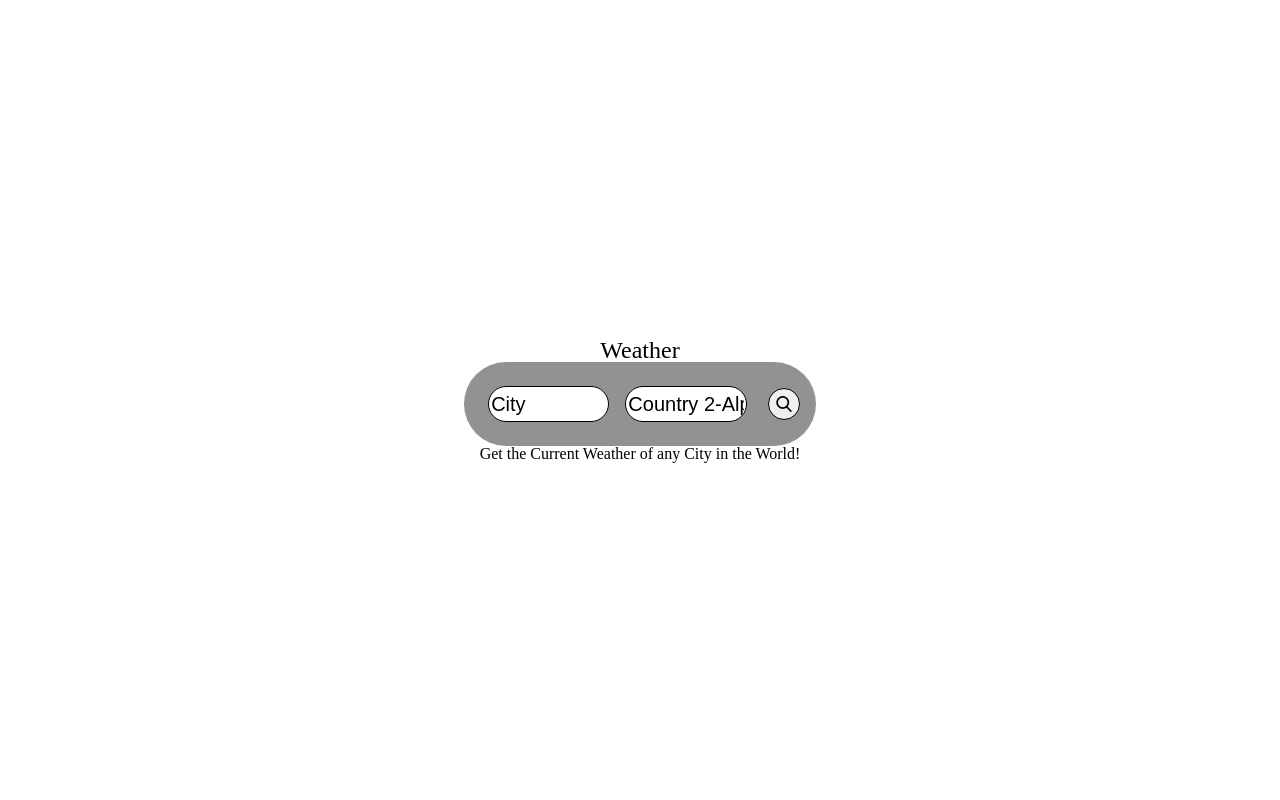
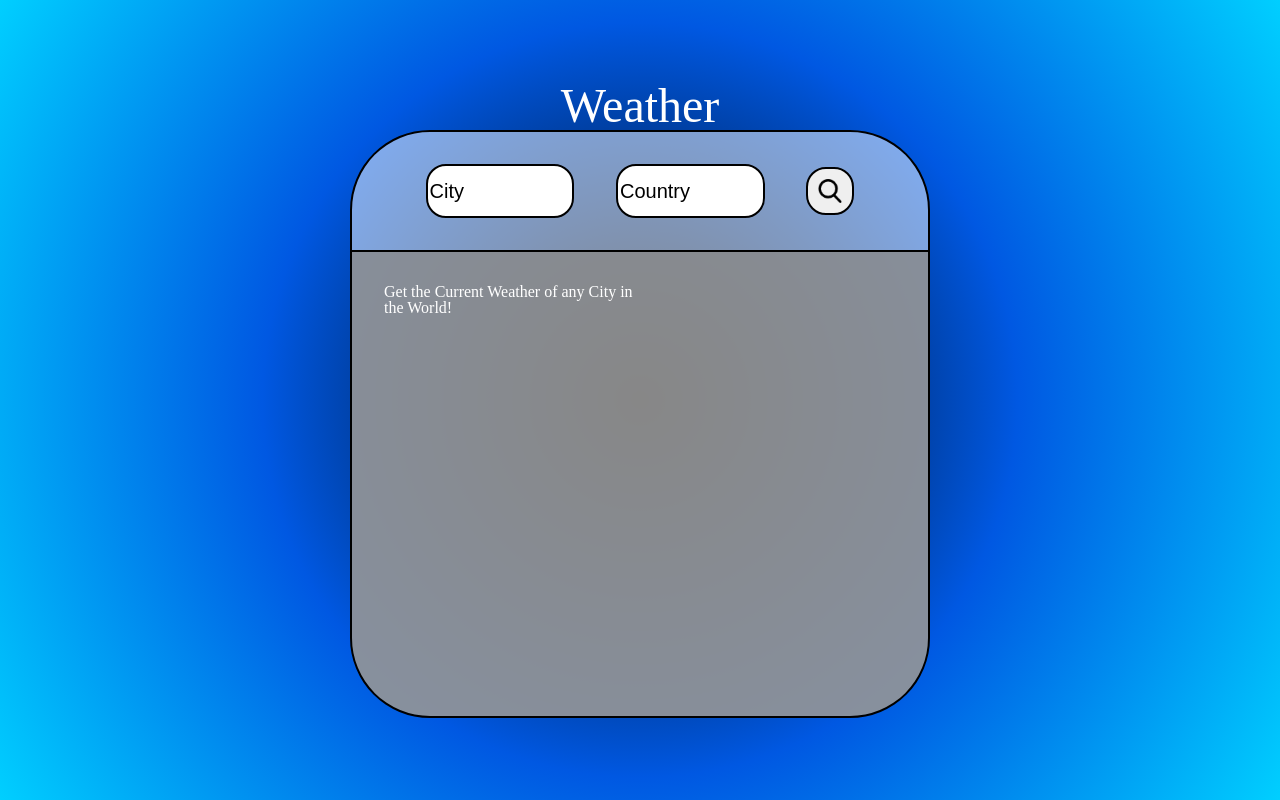
Before and after one commit to DevinFischer32/weather, a React (Create React App) app: page / in a window 1280 px wide. Built offline with nearby package versions, Linux system fonts and the light colour scheme.

Commit message:
styling and font

```diff
--- a/src/App.js
+++ b/src/App.js
@@ -66,10 +66,6 @@ function App() {
         `https://api.openweathermap.org/data/2.5/weather?q=${form.city},${form.country}&units=imperial&appid=${process.env.REACT_APP_API_KEY}`
       )
       .then((res) => {
-        document.body.style.backgroundImage =
-          "url('https://source.unsplash.com/1600x900/?" +
-          form.city +
-          " nature')";
         setdata(res.data);
         setdisplay({
           city: res.data.name,
--- a/src/CSS/App.css
+++ b/src/CSS/App.css
@@ -1,41 +1,59 @@
+@import url("https://fonts.googleapis.com/css2?family=Montserrat&display=swap");
+
+body {
+  color: rgb(255, 255, 255);
+  font-family: "Montserrat", Arial, Helvetica, sans-serif;
+}
+
 #main_container {
   height: 100vh;
   display: flex;
   justify-content: center;
   align-items: center;
   flex-direction: column;
+  background: radial-gradient(
+    circle,
+    rgba(0, 0, 0, 1) 0%,
+    rgba(0, 88, 226, 1) 50%,
+    rgba(0, 207, 255, 1) 100%
+  );
 }
 .weather_container {
   padding: 32px;
   width: 40%;
   height: 50%;
-  background-color: rgba(0, 0, 0, 0.7);
-  color: aliceblue;
+  background-color: rgba(150, 150, 150, 0.9);
+  border: 2px solid black;
+  border-top: 1px solid black;
   display: grid;
-  grid-template-columns: 1fr 1fr 1fr;
+  grid-template-columns: 1fr 1fr;
+  border-bottom-left-radius: 5rem;
+  border-bottom-right-radius: 5rem;
 }
 #form {
+  align-items: center;
+  background-color: rgba(255, 255, 255, 0.5);
+  border: 2px solid black;
+  border-bottom: 1px solid black;
+  border-top-left-radius: 5rem;
+  border-top-right-radius: 5rem;
   display: flex;
-  background-color: rgba(100, 100, 100, 0.7);
-  color: aliceblue;
-  justify-content: center;
-  align-items: center;
-  padding: 16px;
-  border-radius: 5rem;
+  justify-content: space-evenly;
+  padding: 32px;
+  width: 40%;
 }
 #submit_btn {
-  margin-left: 1em;
-  width: 32px;
-  height: 32px;
-  border-radius: 50%;
+  width: 48px;
+  height: 48px;
+  border-radius: 20px;
   display: flex;
   justify-content: center;
   align-items: center;
-  border: 0.25px solid black;
+  border: 2px solid black;
 }
 #searchIcon {
-  width: 16px;
-  height: 16px;
+  width: 24px;
+  height: 24px;
 }
 #stack {
   display: flex;
@@ -46,6 +64,7 @@
 }
 #temp_now_div {
   display: flex;
+  font-size: 48px;
 }
 #temp {
   width: 32px;
@@ -53,26 +72,43 @@
   margin-left: 16px;
 }
 .sinput {
-  width: 9vw;
-  height: 4vh;
+  width: 11vw;
+  height: 48px;
+  color: black;
+  border-radius: 20px;
+  border: 2px solid black;
+}
+#weatherIcon {
+  width: 128px;
+  height: 128px;
+}
+.flex {
+  display: flex;
+  align-items: center;
+}
+.font_xl {
+  font-size: 48px;
+}
+.font_l {
+  font-size: 32px;
+}
+.font_m {
+  font-size: 24px;
+}
+.font_s {
   font-size: 20px;
-  margin: 0.5rem;
-  border-radius: 5rem;
-  border: 0.25px solid black;
+}
+#top_right {
+  margin: auto;
 }
 /* All for the Inputs */
 ::placeholder {
-  /* Chrome, Firefox, Opera, Safari 10.1+ */
   color: black;
-  opacity: 1; /* Firefox */
+  opacity: 1;
 }
-
 :-ms-input-placeholder {
-  /* Internet Explorer 10-11 */
   color: black;
 }
-
 ::-ms-input-placeholder {
-  /* Microsoft Edge */
   color: black;
 }
--- a/src/Components/Search.js
+++ b/src/Components/Search.js
@@ -3,11 +3,10 @@ export default function Search(props) {
   const { onChangeFn, searchFn } = props;
   return (
     <>
-      <div>
       <form id="form">
         <input
           autoComplete="off"
-            className="sinput"
+          className="sinput font_s"
           type="text"
           name="city"
           placeholder="City"
@@ -16,10 +15,10 @@ export default function Search(props) {
 
         <input
           autoComplete="off"
-            className="sinput"
+          className="sinput font_s"
           type="text"
           name="country"
-            placeholder="Country 2-Alpha"
+          placeholder="Country"
           onChange={onChangeFn}
         />
 
@@ -27,7 +26,6 @@ export default function Search(props) {
           <img id="searchIcon" src={searchIcon} alt="" />
         </button>
       </form>
-      </div>
     </>
   );
 }
--- a/src/Components/Weather.js
+++ b/src/Components/Weather.js
@@ -10,6 +10,7 @@ export default function Weather(props) {
 
   return (
     <div className="weather_container">
+      <div className="flex">
         <img
           id="weatherIcon"
           src={`http://openweathermap.org/img/wn/${data.weather[0].icon}@2x.png`}
@@ -23,11 +24,12 @@ export default function Weather(props) {
             alt=""
           />
         </div>
-      <div>
-        <h1>
+      </div>
+      <div id="top_right">
+        <h1 className="font_l">
           {display.city}, {display.country}
         </h1>
-        <h1>
+        <h1 className="font_m">
           {`${
             time.hour < 10
               ? "0" + time.hour
@@ -39,18 +41,18 @@ export default function Weather(props) {
               ${time.sec < 10 ? "0" + time.sec : time.sec}
               `}
         </h1>
+        <h2 className="font_m">{data.weather[0].main}</h2>
       </div>
 
-      <div>
-        <h2>Humidity : {data.main.humidity}% </h2>
-
+      <div className="font_s">
+        <h2> Today's Min : {Math.round(data.main.temp_min)}</h2>
+        <h2>Today's Max : {Math.round(data.main.temp_max)}</h2>
+        <h2>Humidity : {data.main.humidity} % </h2>
         <h2>
           {data.wind.speed === 0
             ? "Wind : 0 mph"
             : `Wind : ${Math.round(data.wind.speed)} mph ${direction}`}
         </h2>
-
-        <h2>{data.weather[0].main}</h2>
       </div>
     </div>
   );
--- a/src/Page/WheatherMain.js
+++ b/src/Page/WheatherMain.js
@@ -6,7 +6,7 @@ export default function WheatherMain(props) {
   const { data, display, onChangeFn, searchFn, form, setForm, time } = props;
   return (
     <div id="main_container">
-      <h1 id="title">Weather</h1>
+      <h1 className="font_xl">Weather</h1>
       <Search onChangeFn={onChangeFn} searchFn={searchFn} />
       {display.display === true ? (
         <Weather
@@ -17,7 +17,9 @@ export default function WheatherMain(props) {
           time={time}
         />
       ) : (
-        <div>Get the Current Weather of any City in the World!</div>
+        <div className="weather_container">
+          Get the Current Weather of any City in the World!
+        </div>
       )}
     </div>
   );
```
Lines whose indentation alone changed are shown as unchanged.
